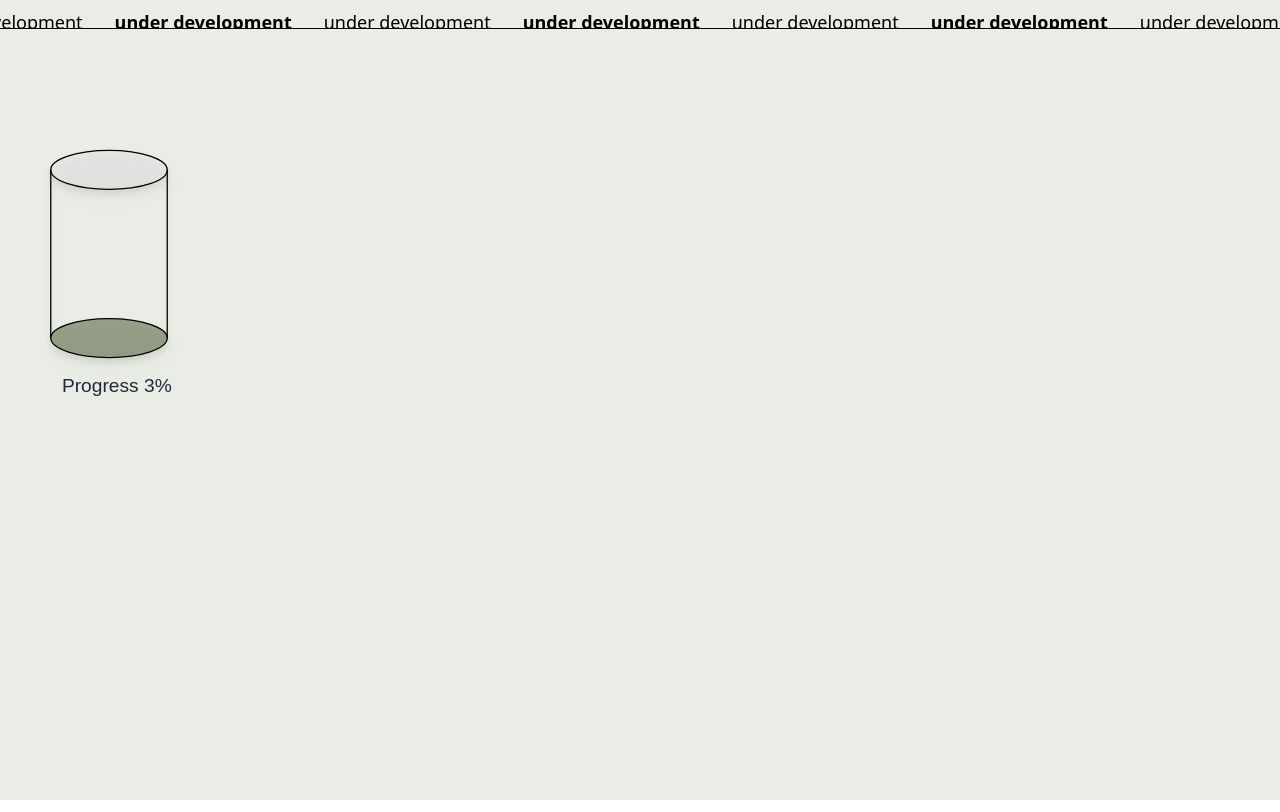
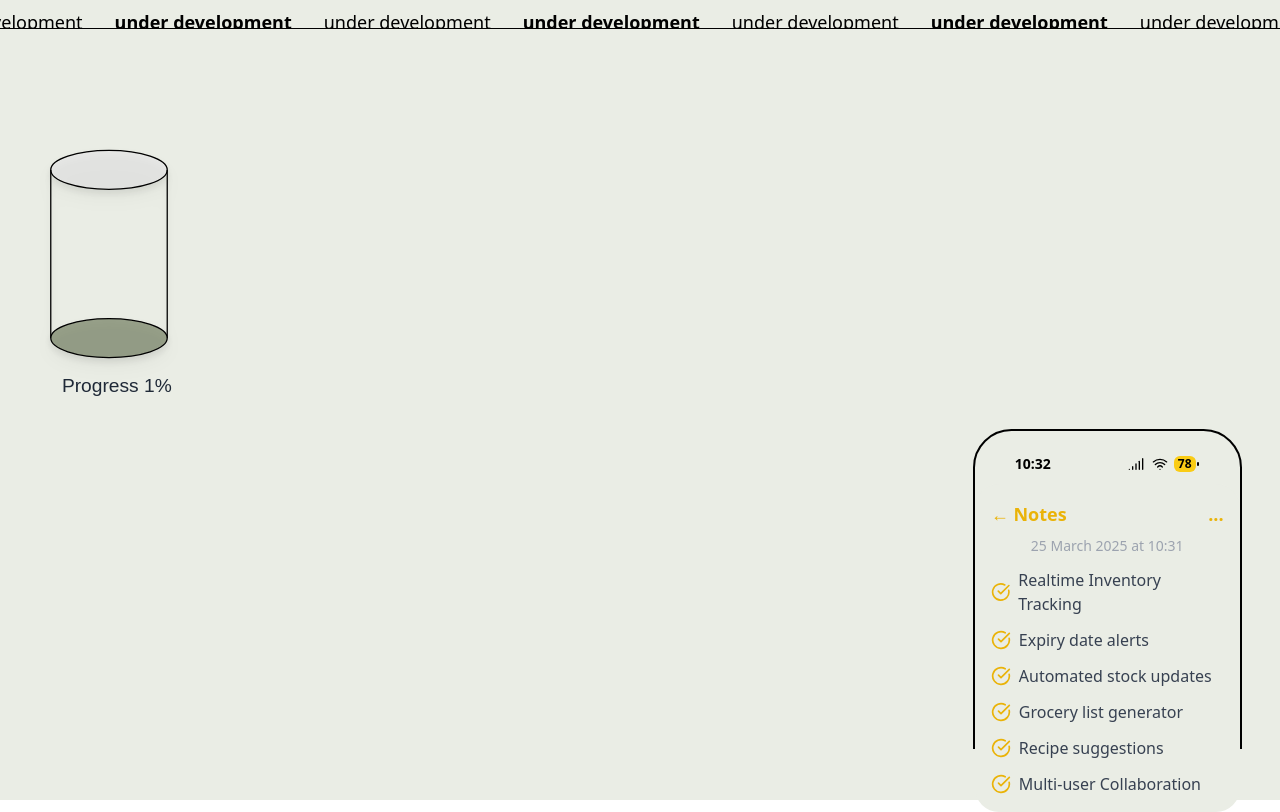
Before and after one commit to book-bite/www, a React (Vite) app: page / in a window 1280 px wide. Built offline with nearby package versions, Linux system fonts and the light colour scheme; a web font is replaced by a local one.

Commit message:
Added App features

```diff
--- /dev/null
+++ b/src/components/wip/Features.tsx
@@ -0,0 +1,44 @@
+import { CheckCircle } from "lucide-react";
+import { Signal, Wifi, BatteryFull } from "lucide-react";
+export default function Features() {
+  const Features = [
+    "Realtime Inventory Tracking",
+    "Expiry date alerts",
+    "Automated stock updates",
+    "Grocery list generator",
+    "Recipe suggestions",
+    "Multi-user Collaboration",
+  ];
+  return (
+    <div id="phone-container" className="bg-[#EAEDE5] w-[21vw] h-[25vw] relative top-[11.2vw] left-[76vw] rounded-tr-[3vw] rounded-tl-[3vw] pt-[1vw] border-2 border-black">
+        <div className="flex justify-between items-center px-10 py-2 w-full rounded-t-3xl ">
+      <span className="text-black text-sm font-semibold">10:32</span>
+      <div className="flex gap-2 items-center">
+        <Signal className="w-4 h-4 text-black" />
+        <Wifi className="w-4 h-4 text-black" />
+        <div className="relative flex items-center">
+          <BatteryFull className="w-6 h-6 text-black" />
+          <span className="absolute right-1 text-xs font-bold text-black bg-yellow-400 px-1 rounded-md">
+            78
+          </span>
+        </div>
+      </div>
+    </div>
+    <div className="max-w-sm mx-auto p-4 bg-[#EAEDE5] rounded-3xl">
+      <div className="flex justify-between  items-center text-yellow-500 text-lg font-semibold mb-2">
+        <span>← Notes</span>
+        <span>...</span>
+      </div>
+      <p className="text-gray-400 text-center text-sm">25 March 2025 at 10:31</p>
+      <ul className="mt-3 space-y-3">
+        {Features.map((Feature, index) => (
+          <li key={index} className="flex items-center space-x-2 text-gray-700 text-[16px]">
+            <CheckCircle className="text-yellow-500 w-5 h-5" />
+            <span>{Feature}</span>
+          </li>
+        ))}
+      </ul>
+    </div>
+    </div>
+  );
+}
--- a/src/components/wip/Wip.tsx
+++ b/src/components/wip/Wip.tsx
@@ -1,3 +1,4 @@
+import Features from './Features'
 import Progress from './Progress'
 import Ud from './Ud'
 
@@ -5,7 +6,8 @@ const Wip = () => {
   return (
     <div className='bg-[#EAEDE5] min-h-screen'>
         <Ud />
-        <Progress progress={3}/>
+        <Progress progress={1}/>
+        <Features />
     </div>
   )
 }
```
Also changed, not shown: 1 other file (tests, documents, lock files or other folders).
